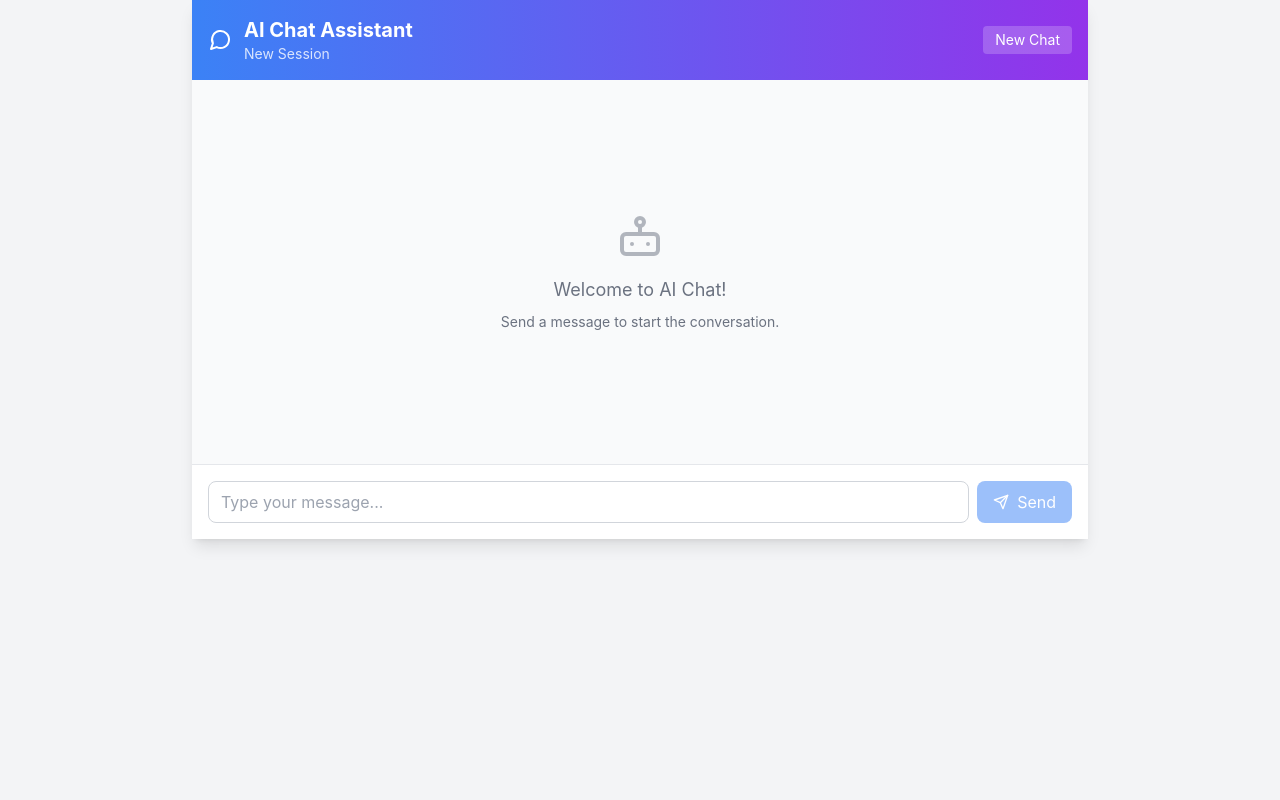
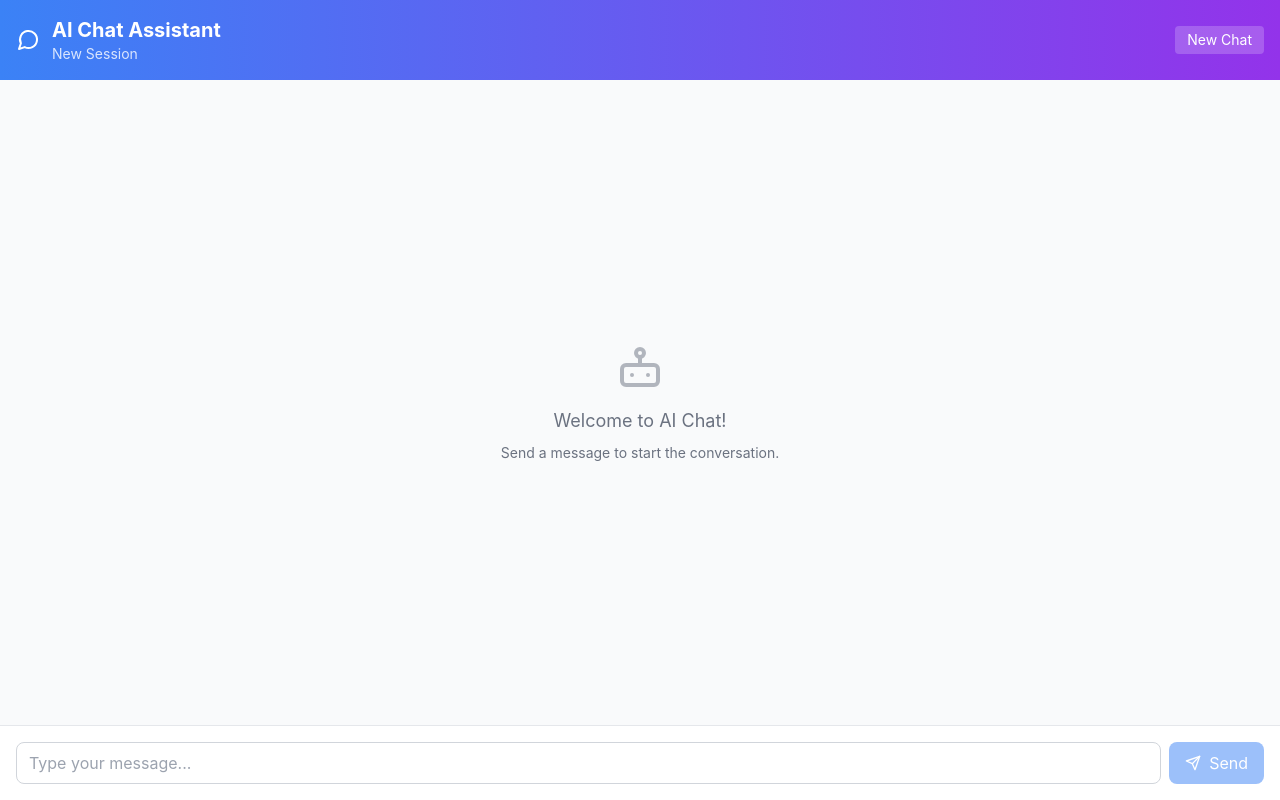
Before and after one commit to yuvalgeva77/chat-app, a React (Vite) app in the folder chat-frontend/: page / in a window 1280 px wide. Built offline with nearby package versions, Linux system fonts and the light colour scheme.

Commit message:
frontend fix

```diff
--- a/chat-frontend/src/App.tsx
+++ b/chat-frontend/src/App.tsx
@@ -28,7 +28,7 @@ interface HistoryResponse {
  * API Service class for handling communication with the FastAPI backend
  */
 class ChatAPI {
-  private baseUrl = 'http://localhost:8002'; // Backend port
+  private baseUrl = 'http://localhost:8002'; // Updated to match your backend port
 
   /**
    * Send a message to the chat API
@@ -270,8 +270,8 @@ const ChatApp: React.FC = () => {
   };
 
   return (
-    <div className="min-h-screen bg-gray-100">
-      <div className="max-w-4xl mx-auto bg-white shadow-lg">
+    <div className="h-screen bg-gray-100 flex flex-col">
+      <div className="flex-1 bg-white shadow-lg flex flex-col">
         {/* Header */}
         <div className="bg-gradient-to-r from-blue-500 to-purple-600 text-white p-4">
           <div className="flex items-center justify-between">
@@ -280,7 +280,7 @@ const ChatApp: React.FC = () => {
               <div>
                 <h1 className="text-xl font-bold">AI Chat Assistant</h1>
                 <p className="text-sm opacity-80">
-                  {sessionId ? `Session: ${sessionId.slice(0, 8)}...` : 'New Session'}
+                  {sessionId ? `Session: ${sessionId}` : 'New Session'}
                 </p>
               </div>
             </div>
@@ -312,7 +312,7 @@ const ChatApp: React.FC = () => {
         )}
 
         {/* Chat Messages */}
-        <div className="h-96 overflow-y-auto p-4 bg-gray-50">
+        <div className="flex-1 overflow-y-auto p-4 bg-gray-50">
           {messages.length === 0 ? (
             <div className="flex items-center justify-center h-full text-gray-500">
               <div className="text-center">
```
